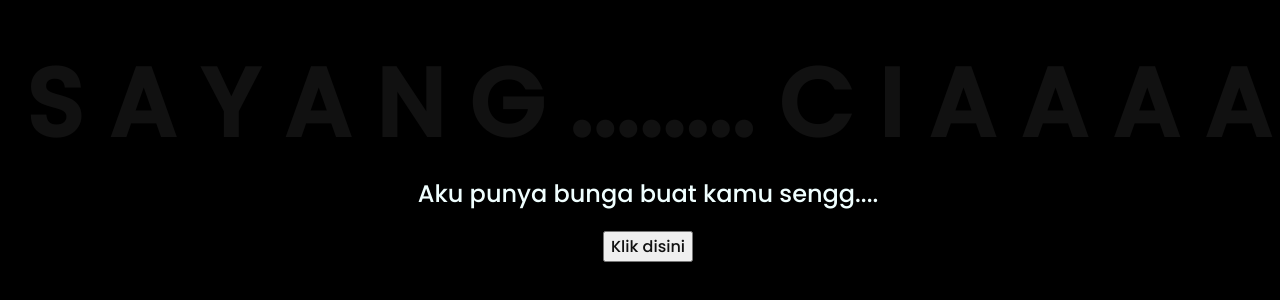
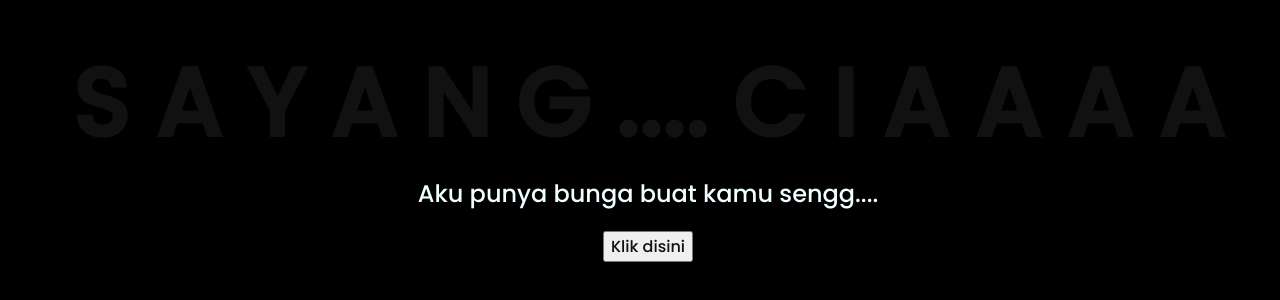
Before and after one commit to exynouz/ciaa, a plain HTML site: page index.html in a window 1280 px wide. Shown: the part 262-562 px from the top of the page. Drawn offline with Linux system fonts and the light colour scheme.

Commit message:
Update index.html

```diff
--- a/index.html
+++ b/index.html
@@ -17,7 +17,7 @@
         <span>A</span>
         <span>N</span>
         <span>G</span>
-        <span>........</span>
+        <span>....</span>
         <span>C</span>
         <span>I</span>
         <span>A</span>
```
